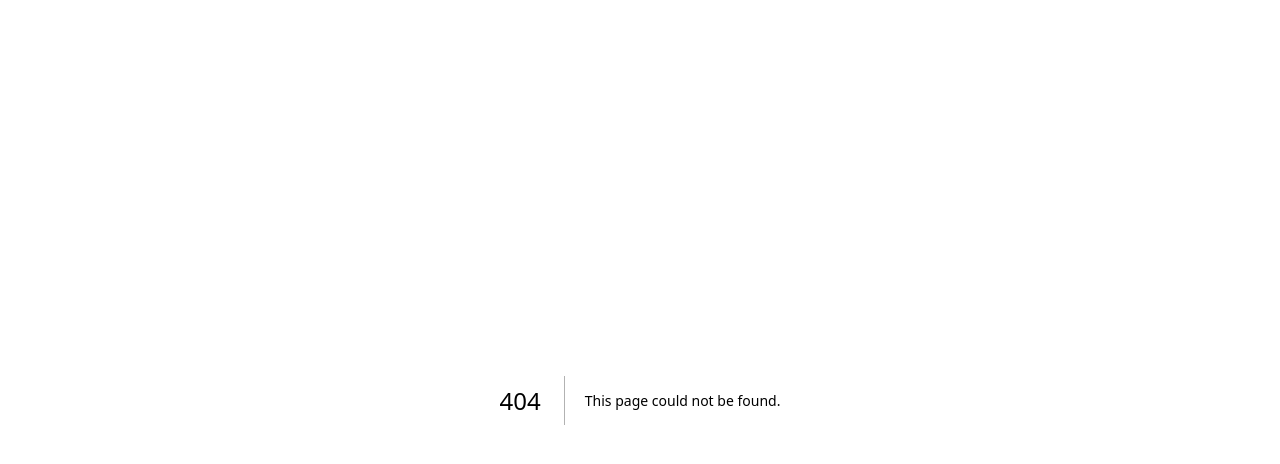
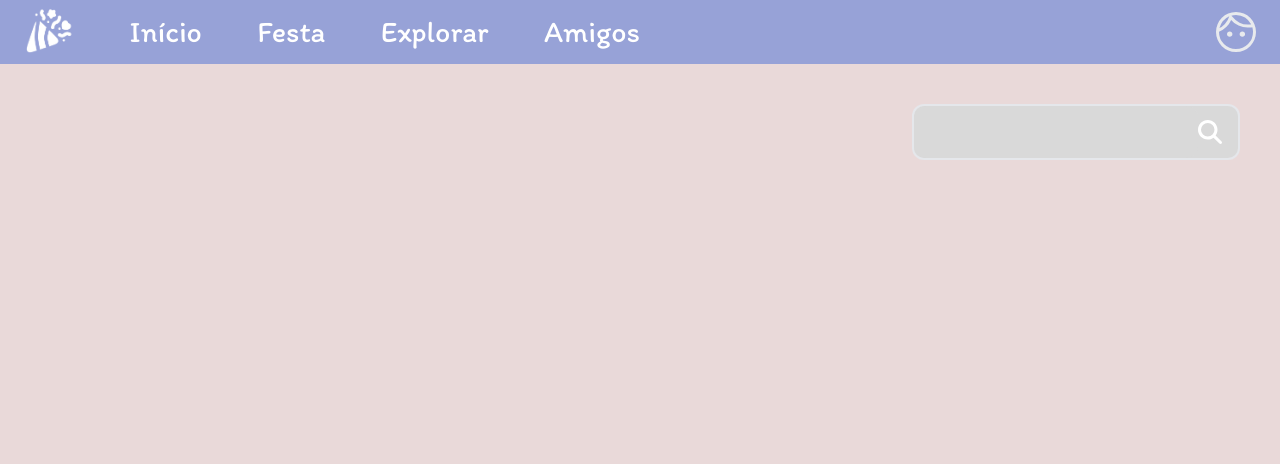
Before and after one commit to RafhaelMilanes/Front-end-PI, a Next.js app in the folder festa-pi-iesb/: page /festas in a window 1280 px wide. Before the commit this address had no page. Shown: the top 464 px of the page. Built offline with nearby package versions, Linux system fonts and the light colour scheme.

Commit message:
adiciona componente de pesquisa #10. Closes #18

```diff
--- /dev/null
+++ b/festa-pi-iesb/src/app/(index)/festas/page.tsx
@@ -0,0 +1,16 @@
+"use client"
+import NavBar from "@/components/ui/navBar";
+import { SearchInput } from "@/components/ui/search-input";
+
+export default function page() {
+    return(
+        <>
+            <NavBar />
+
+            <div className="w-[328px] ml-auto m-10 text-white ">
+                <SearchInput />
+            </div>
+
+        </>
+    )
+}
--- a/festa-pi-iesb/src/app/(index)/home/page.tsx
+++ b/festa-pi-iesb/src/app/(index)/home/page.tsx
@@ -1,3 +1,4 @@
+"use client"
 import NavBar from "@/components/ui/navBar";
 
 export default function Page() {
--- a/festa-pi-iesb/src/components/ui/input.tsx
+++ b/festa-pi-iesb/src/components/ui/input.tsx
@@ -15,6 +15,7 @@ type Props = {
   label?: string;
   icon?: IconDefinition;
   onChange?: (newValue: string) => void;
+  onEnter?: () => void;
 };
 
 export const Input = ({
@@ -24,13 +25,17 @@ export const Input = ({
   password,
   label,
   icon,
+  onEnter,
 }: Props) => {
   const [showPassword, setShowPassword] = useState(false);
+  const handleKeyUp = (event: KeyboardEvent<HTMLInputElement>) => {
+    if (event.code.toLowerCase() === "enter" && onEnter) {
+      onEnter();
+    }
+  };
   return (
     <div className="mb-5">
-      {label && (
-          <label className="">{label}</label>
-      )}
+      {label && <label className="">{label}</label>}
 
       <div className="flex items-center h-14 rounded-xl border-2 bg-[#D9D9D9] transition-colors duration-200 focus-within:border-[#97A2D7]">
         <input
@@ -38,8 +43,11 @@ export const Input = ({
           className="flex-1 outline-none h-full px-4 rounded-xl bg-[#D9D9D9] border-none"
           value={value}
           onChange={(e) => onChange && onChange(e.target.value)}
+          onKeyUp={handleKeyUp}
         />
-        {icon && <FontAwesomeIcon icon={icon} className="size-6 mr-4 bg-[#D9D9D9]" />}
+        {icon && (
+          <FontAwesomeIcon icon={icon} className="size-6 mr-4 bg-[#D9D9D9]" />
+        )}
         {password && (
           <FontAwesomeIcon
             onClick={() => setShowPassword(!showPassword)}
--- /dev/null
+++ b/festa-pi-iesb/src/components/ui/search-input.tsx
@@ -0,0 +1,28 @@
+"use cliente"
+
+import { faMagnifyingGlass } from "@fortawesome/free-solid-svg-icons";
+import { Input } from "./input";
+import {  useState  } from "react"
+import { useRouter } from "next/navigation";
+
+type Props = {
+    defaultValue?: string
+}
+export const SearchInput = ({defaultValue}: Props) => {
+    const router = useRouter()
+    const [searchInput, setSearchInput] = useState(defaultValue ?? '')
+    const handleSearchEnter = () => {
+        if(searchInput){
+            router.push('/festas?q='+encodeURIComponent(searchInput))
+        }
+    }
+    return(
+        <Input
+            placeholder="Buscar"
+            icon={faMagnifyingGlass}
+            value={searchInput}
+            onChange={t => setSearchInput(t)}
+            onEnter={handleSearchEnter}
+        />
+    )
+}
```
